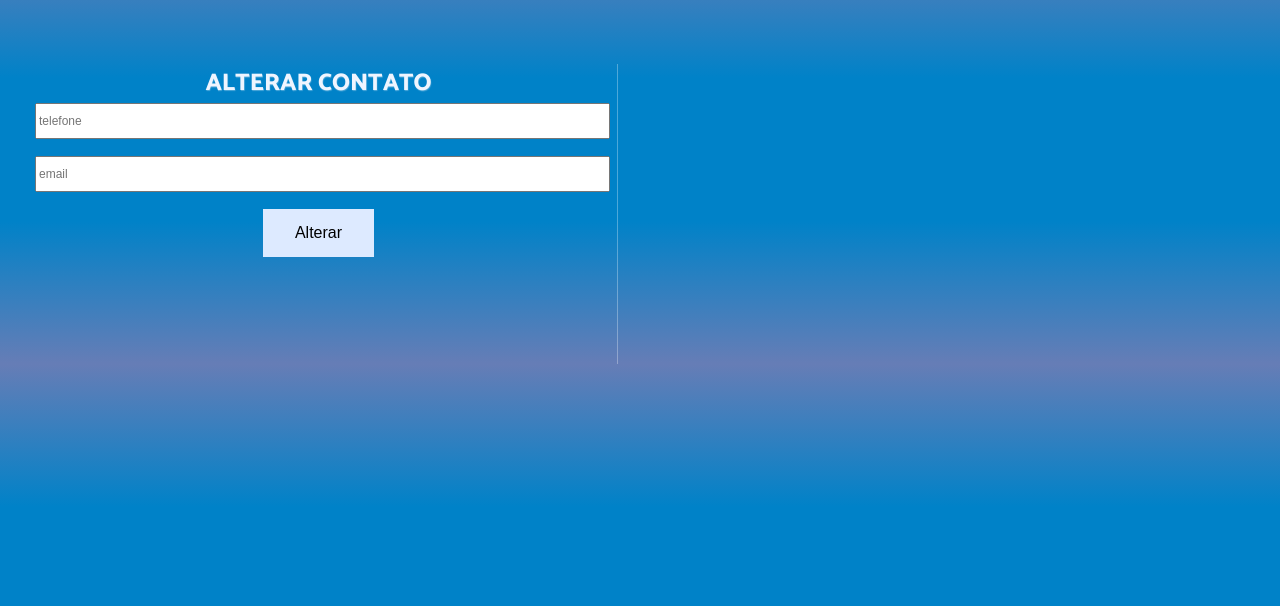
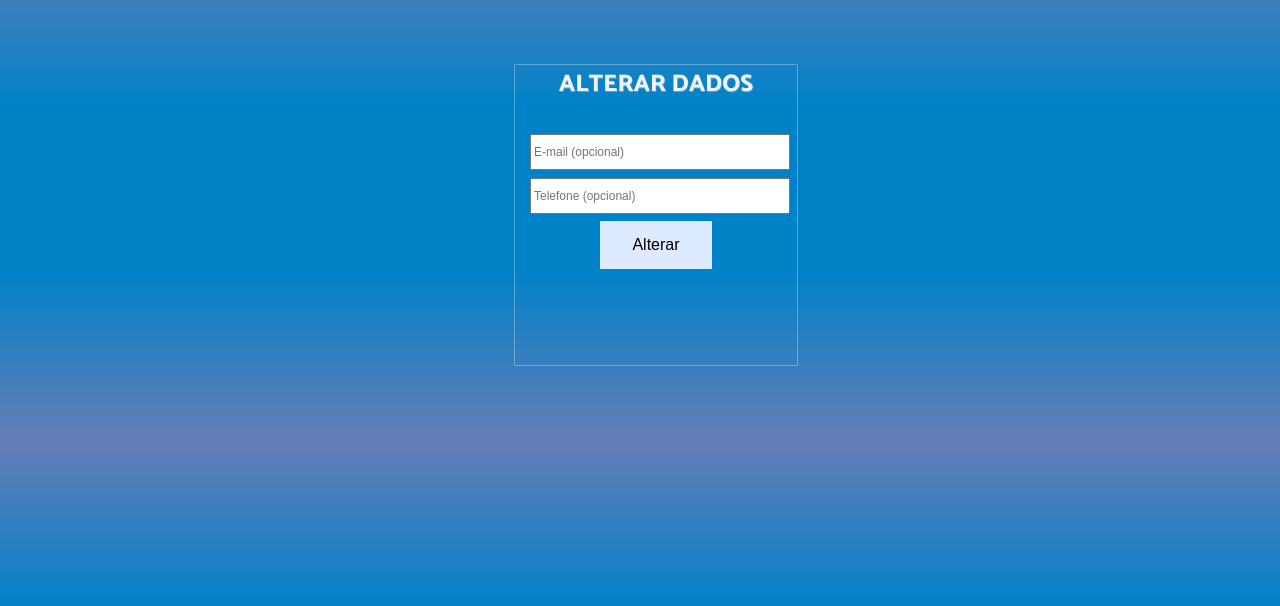
Before and after one commit to SamuelTheAlmeida/trabalho-web1.github.io, a PHP site: page /changeInfo.php in a window 1280 px wide. Shown: the part 65-671 px from the top of the page. Run offline with PHP 8.4, Linux system fonts and the light colour scheme; some libraries are stand-ins or nearby versions.

Commit message:
paginas de troca de senha/contato

```diff
--- a/changeInfo.php
+++ b/changeInfo.php
@@ -110,13 +110,14 @@ if ($_SERVER["REQUEST_METHOD"] == "POST") {
           <h3 style="color:red;"><?php echo $error_msg; ?></h3>
         <?php endif; ?>
 
+
 <div id="colsContainer">
   <div id="gridLogin">
-    <div class="loginCol" id="leftCol">
-      <span class="sub">Alterar contato</span>
+    <div class="changeInfo" id="borders">
+      <span class="sub">Alterar dados</span>
       <form id="loginForm" action="login.php" method="POST" class="loginForm">
-        <input type="text" placeholder="telefone" name="telefone" class="loginInputs"> <br>
-        <input type="text" placeholder="email" name="email" class="loginInputs">
+        <input type="text" placeholder="E-mail (opcional)" name="email" class="loginInputs"> <br>
+        <input type="password" placeholder="Telefone (opcional)" name="telefone" class="loginInputs">
         <button id="alterar" class="submit" name="submit" value="alterar">Alterar</button>
       </form>
     </div>
--- a/changePassword.php
+++ b/changePassword.php
@@ -112,13 +112,12 @@ if ($_SERVER["REQUEST_METHOD"] == "POST") {
 
 <div id="colsContainer">
   <div id="gridLogin">
-    <div class="loginCol" id="leftCol">
+    <div class="changeInfo" id="borders">
       <span class="sub">Redefinir senha</span>
       <form id="loginForm" action="login.php" method="POST" class="loginForm">
-
         <input type="text" placeholder="Nickname" name="nicknameLogin" class="loginInputs"> <br>
         <input type="password" placeholder="senha" name="senhaLogin" class="loginInputs">
-		<input type="password" placeholder="senha" name="confirmarSenhaLogin" class="loginInputs">
+		<input type="password" placeholder="confirmar senha" name="confirmarSenhaLogin" class="loginInputs">
         <button id="alterar" class="submit" name="submit" value="alterar">Alterar</button>
       </form>
     </div>
--- a/styles.css
+++ b/styles.css
@@ -158,6 +158,26 @@ textarea {
 	height: 300px;
 	max-height: 500px;
 	padding: 0 15px;
+
+}
+
+.changeInfo {
+	width: 20%;
+	float: center;
+	margin: 0 10px;
+	color: white;
+	height: 300px;
+	max-height: 500px;
+	padding: 0 15px;
+	padding-top: 0 15px;
+	margin-left: 40%;
+}
+
+#borders {
+	border-right: 1px solid rgba(255, 255, 255, 0.3);
+	border-left: 1px solid rgba(255, 255, 255, 0.3);
+	border-bottom: 1px solid rgba(255, 255, 255, 0.3);
+	border-top: 1px solid rgba(255, 255, 255, 0.3);
 }
 
 #leftCol {
@@ -171,6 +191,8 @@ textarea {
 
 .loginForm {
 	width: 100%;
+	margin-top: 12%;
+	display: block;
 }
 
 .loginInputs {
```
